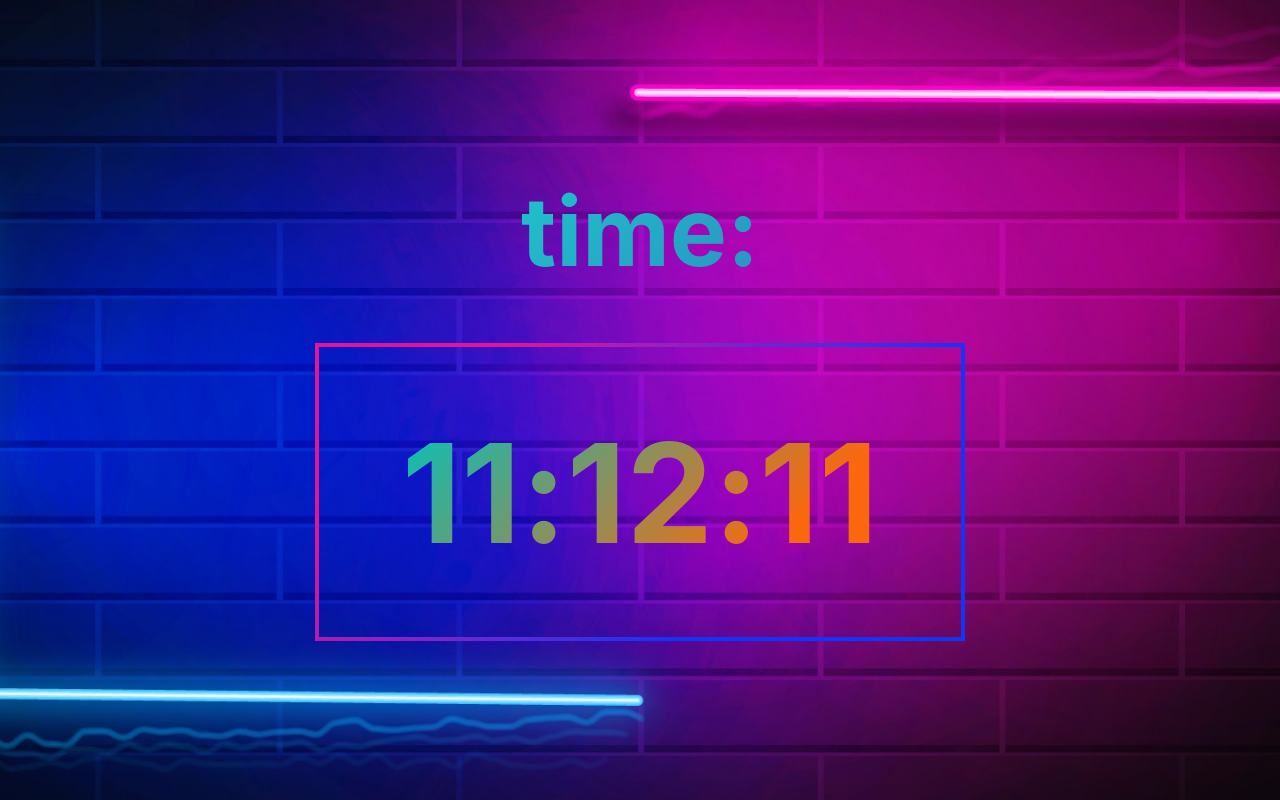
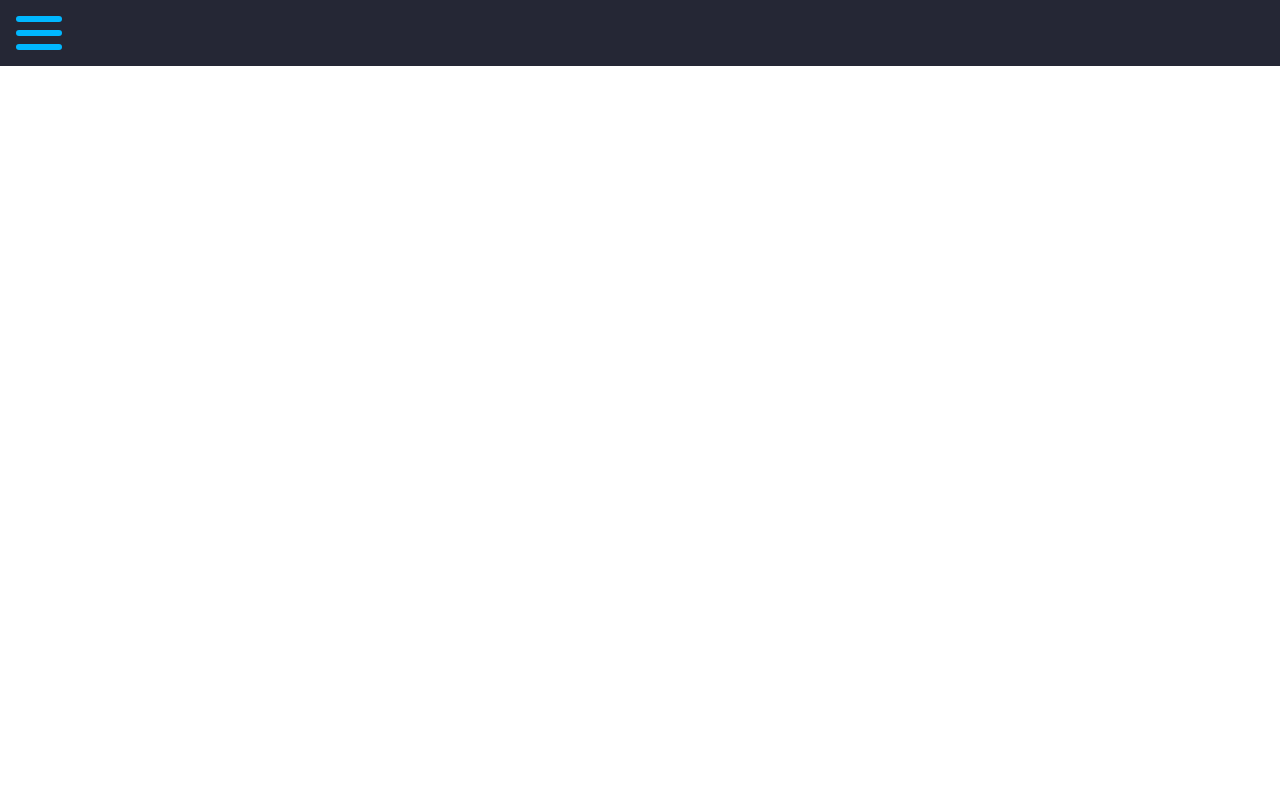
Before and after one commit to Kicka3/Clock, a React (Create React App) app: page / in a window 1280 px wide. Built offline with nearby package versions, Linux system fonts and the light colour scheme.

Commit message:
add navbar menu

```diff
--- a/package.json
+++ b/package.json
@@ -14,6 +14,7 @@
     "gh-pages": "^6.1.1",
     "react": "^18.2.0",
     "react-dom": "^18.2.0",
+    "react-router-dom": "^6.21.1",
     "react-scripts": "5.0.1",
     "sass": "^1.69.6",
     "typescript": "^4.4.2",
--- a/src/App.tsx
+++ b/src/App.tsx
@@ -2,15 +2,57 @@ import React from 'react';
 import './App.css';
 import {DigitalClock} from "./Components/digitalClock/DigitalClock";
 import {AnalogClock} from "./Components/analogClock/AnalogClock";
+import {createBrowserRouter, Navigate, Route, RouterProvider, Routes} from "react-router-dom";
+import {Navbar} from "./Components/navBar/Navbar";
 
 
 function App() {
+
     return (
         <div className="App">
-            <DigitalClock/>
+            <Navbar/>
+            {/*<DigitalClock/>*/}
             {/*<AnalogClock/>*/}
+
+            {/*<div>*/}
+            {/*    <RouterProvider router={router}/>*/}
+            {/*</div>*/}
+
+
+            {/*//OLD syntax*/}
+            {/*<Routes>*/}
+            {/*    <Route path={'/digital'} element={<DigitalClock/>}/>*/}
+            {/*    <Route path={'/analog'} element={<AnalogClock/>}/>*/}
+            {/*    <Route path={'/404'} element={<div>404: Page not found</div>}/>*/}
+            {/*    <Route path={'*'} element={<Navigate to={'/404'}/>}/>*/}
+            {/*</Routes>*/}
+
         </div>
     );
 }
 
+// const router = createBrowserRouter([
+//     {
+//         path: '/',
+//         element: <App />,
+//         children: [
+//             {
+//                 path: '/digital',
+//                 element: <DigitalClock/>,
+//             },
+//             {
+//                 path: '/analog',
+//                 element: <AnalogClock/>
+//             },
+//             {
+//                 path: '/404',
+//                 element: <div>error 404</div>
+//             },
+//             {
+//                 path: '/*',
+//                 element: <Navigate to={'/404'}/>
+//             }
+//         ]
+//     }
+// ]);
 export default App;
--- a/src/Components/analogClock/AnalogClock.tsx
+++ b/src/Components/analogClock/AnalogClock.tsx
@@ -26,7 +26,6 @@ export const AnalogClock = () => {
         <section className='analog__clock'>
 
             <div className='display__container'>
-
                 <div className="hour">
                     <div className="hr" style={{transform: `rotateZ(${(hours) + (minutes / 12)}deg)`}}></div>
                 </div>
@@ -36,9 +35,7 @@ export const AnalogClock = () => {
                 <div className="sec">
                     <div className="sc" style={{transform: `rotateZ(${seconds}deg)`}}></div>
                 </div>
-
             </div>
-
 
         </section>
     );
--- /dev/null
+++ b/src/Components/navBar/Navbar.tsx
@@ -0,0 +1,35 @@
+import React, {useState} from 'react';
+import './navbar.css'
+
+export const Navbar = () => {
+
+    //Для выбора класса
+    const [burger__class, setBurgerClass] = useState('burger-bar unclicked');
+    const [menu__class, setMenuClass] = useState('menu hidden');
+    const [isMenuCliked, setIsMenuCliked] = useState(false);
+
+    //Переключаю классы и calss menu
+    const updateMenu = () => {
+        if (!isMenuCliked) {
+            setBurgerClass('burger-bar clicked');
+            setMenuClass('menu visible');
+        } else {
+            setBurgerClass('burger-bar unclicked');
+            setMenuClass('menu hidden');
+        }
+        setIsMenuCliked(!isMenuCliked);
+    }
+
+    return (
+        <div className={'nav__wrapper'}>
+            <nav className={'nav'}>
+                <div className='burger__menu' onClick={updateMenu}>
+                    <div className={burger__class}></div>
+                    <div className={burger__class}></div>
+                    <div className={burger__class}></div>
+                </div>
+            </nav>
+            <div className={menu__class}></div>
+        </div>
+    );
+};
--- /dev/null
+++ b/src/Components/navBar/navbar.css
@@ -0,0 +1,76 @@
+.nav__wrapper {
+    width: 100%;
+    height: 100vh;
+}
+
+.nav {
+    width: 100%;
+    height: 66px;
+    background: rgb(37, 39, 53);
+    display: flex;
+    justify-content: flex-start;
+    padding: 1em;
+}
+
+.burger__menu {
+    height: 100%;
+    width: 40px;
+    display: flex;
+    flex-direction: column;
+    align-items: flex-start;
+    justify-content: space-between;
+    cursor: pointer;
+}
+
+.burger-bar {
+    width: 46px;
+    height: 6px;
+    background-color: rgb(0, 183, 255);
+    border-radius: 0.5em;
+}
+
+.menu {
+    width: 36%;
+    height: 100vh;
+    background-color: rgb(154, 181, 240);
+    position: absolute;
+    top: 0;
+    z-index: -1;
+
+}
+
+/*-------------------sliding menu-------------*/
+
+.hidden {
+    display: none;
+}
+
+.visible {
+    display: inherit;
+}
+
+
+/*-------------------animations-------------*/
+/*clicked*/
+
+.burger-bar.clicked:nth-child(1) {
+    transform: rotate(48deg) translate(5px, 10px);
+    transition: ease-out 0.5s;
+}
+
+.burger-bar.clicked:nth-child(2) {
+    transform: scale(0.1);
+    transition: ease-out 0.5s;
+}
+
+.burger-bar.clicked:nth-child(3) {
+    transform: rotate(135deg) translate(-0.5em, 1em);
+    transition: ease-out 0.5s;
+}
+
+/*unclicked*/
+
+.burger-bar.unclicked {
+    transform: rotate(0) translate(0);
+    transition: cubic-bezier(0.175, 0.855, 0.32, 1.275) 0.5s;
+}
--- a/src/index.tsx
+++ b/src/index.tsx
@@ -5,12 +5,12 @@ import App from './App';
 import reportWebVitals from './reportWebVitals';
 
 const root = ReactDOM.createRoot(
-  document.getElementById('root') as HTMLElement
+    document.getElementById('root') as HTMLElement
 );
 root.render(
-  <React.StrictMode>
-    <App />
-  </React.StrictMode>
+    // <BrowserRouter>
+        <App/>
+    // </BrowserRouter>
 );
 
 // If you want to start measuring performance in your app, pass a function
```
Also changed, not shown: 1 other file (tests, documents, lock files or other folders).
